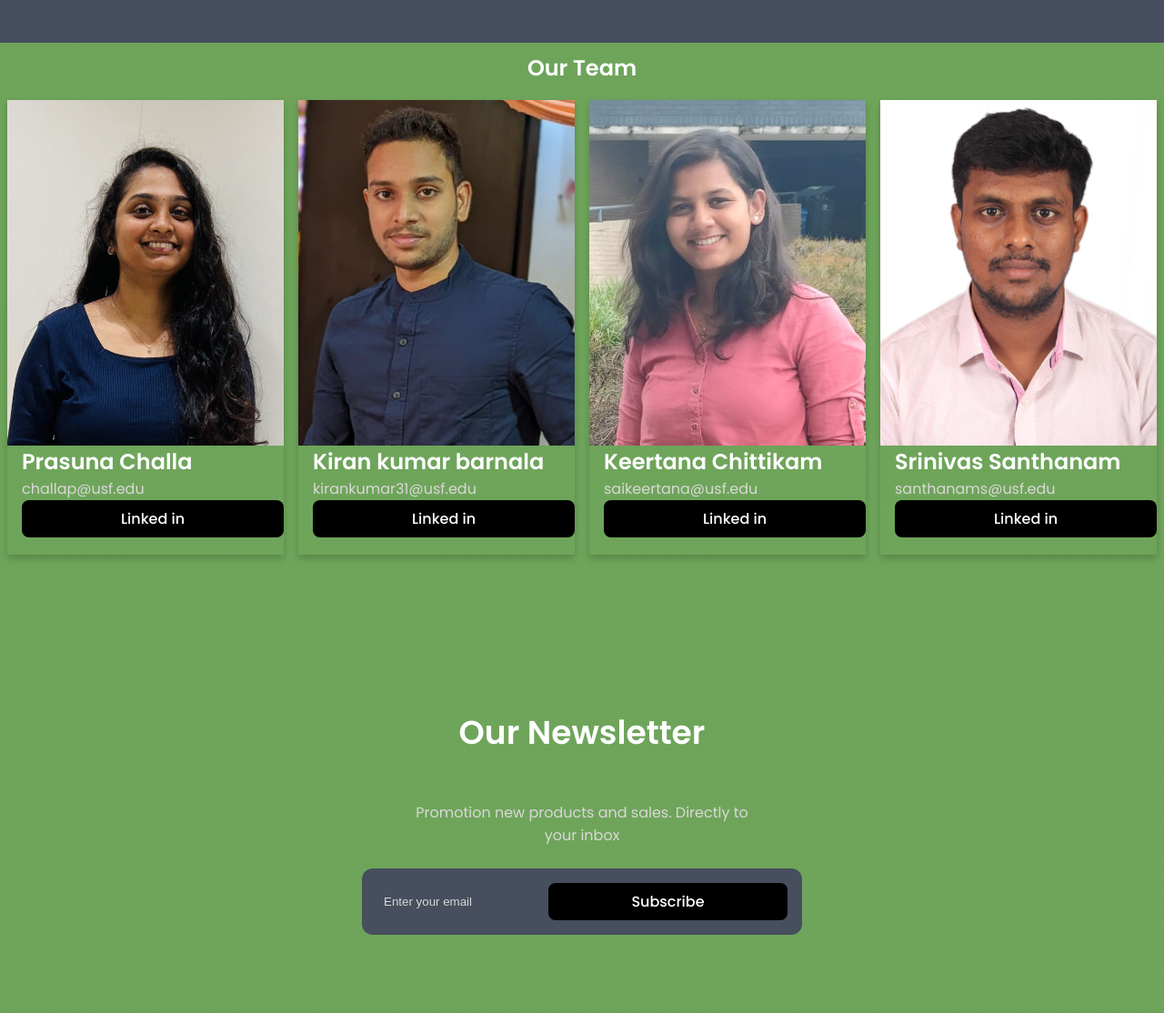
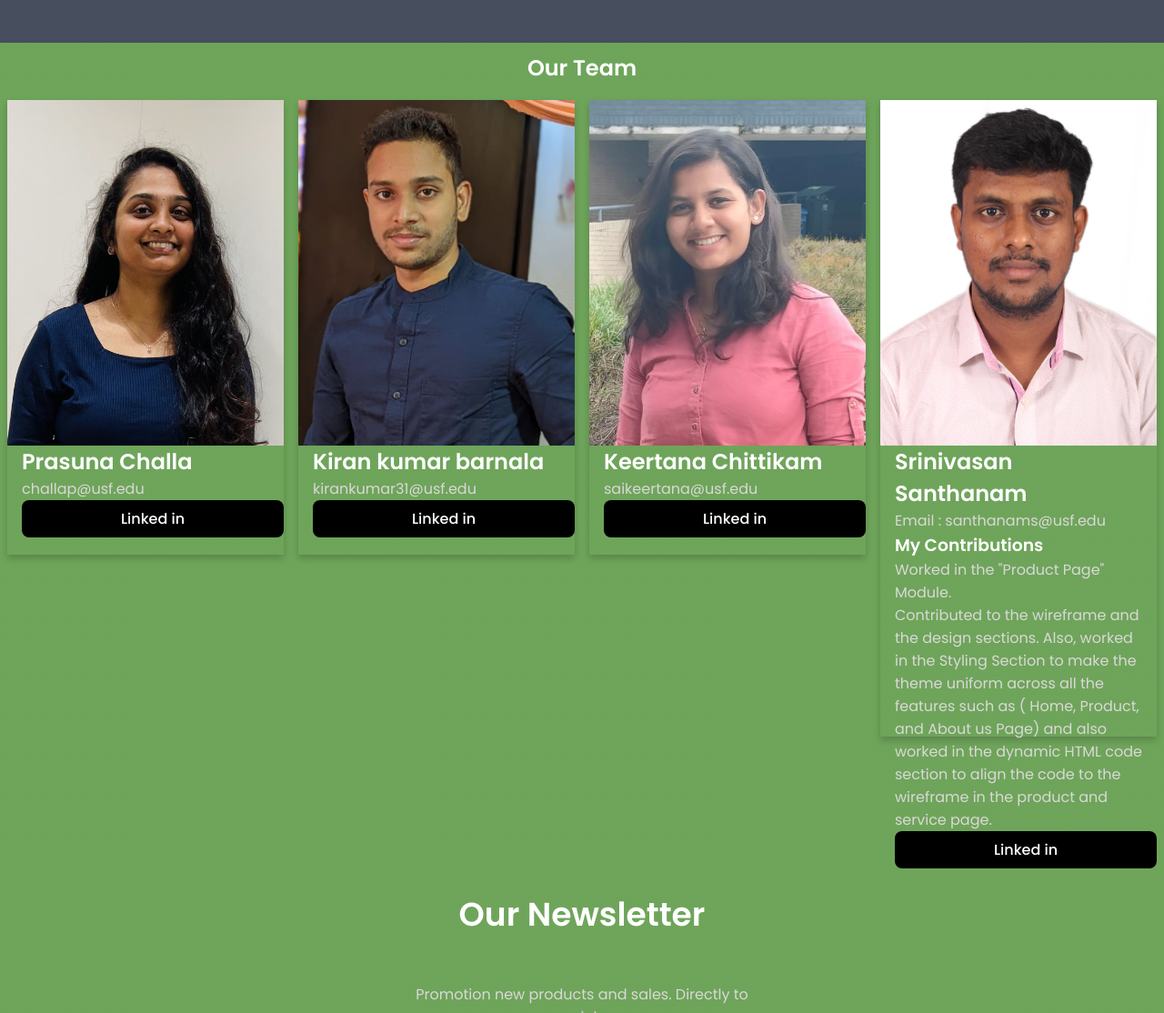
Before and after one commit to bkiran1996/Bulls-Parking, a plain HTML site: page index.html in a window 1280 px wide. Shown: the part 2095-3209 px from the top of the page at 91% size. Drawn offline with nearby package versions, Linux system fonts and the light colour scheme.

Commit message:
Srinivasan_Contribution

```diff
--- a/index.html
+++ b/index.html
@@ -244,13 +244,20 @@
                 </div>
 
                 <div class="column">
-                    <div class="card" style="height:500px">
+                    <div class="card" style="height:700px">
                         <img class="logo-img" src="assets/img/srinivas.png" alt="srinivas" style="width:100%">
                         <div class="container">
-                            <h2>Srinivas Santhanam</h2>
-                            <!-- <p class="title">Designer</p>
+                            <h2>Srinivasan Santhanam</h2>
+                            <p>Email : santhanams@usf.edu</p>
+
+                            <h3>My Contributions</h3>
+                            <p> Worked in the "Product Page" Module.</p>
+                               <p> Contributed to the wireframe and the design sections.
+                                Also, worked in the Styling Section to make the theme uniform across all the features such as ( Home, Product, and About us Page)  and also worked in the dynamic HTML code section to align the code to the wireframe in the product and service page.</p>
+                               </p>
+                                <!-- <p class="title">Designer</p>
                             <p>Some text that describes me lorem ipsum ipsum lorem.</p> -->
-                            <p>santhanams@usf.edu</p>
+
                             <p><a href="https://www.linkedin.com/in/srinivasan-santhanam-6895ab15b/" target="_blank">
                                 </a></p>
                             <p><a href="https://www.linkedin.com/in/srinivasan-santhanam-6895ab15b/" target="_blank"><button
```
